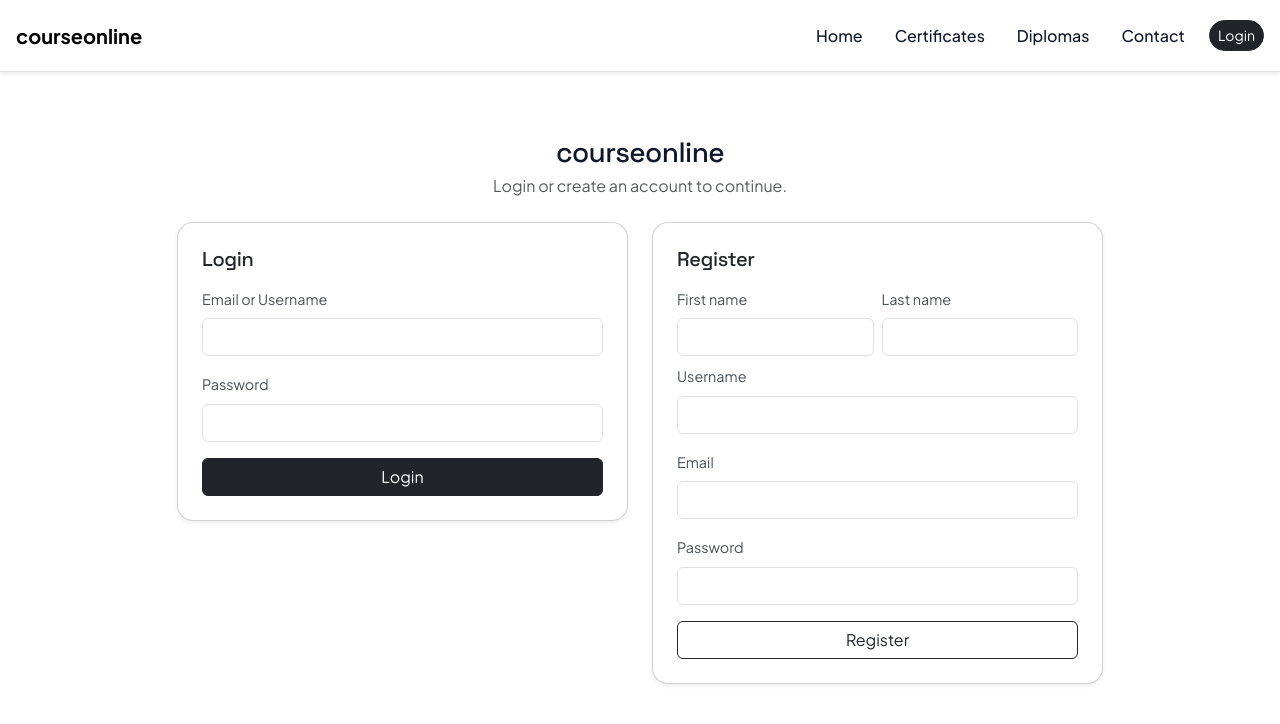
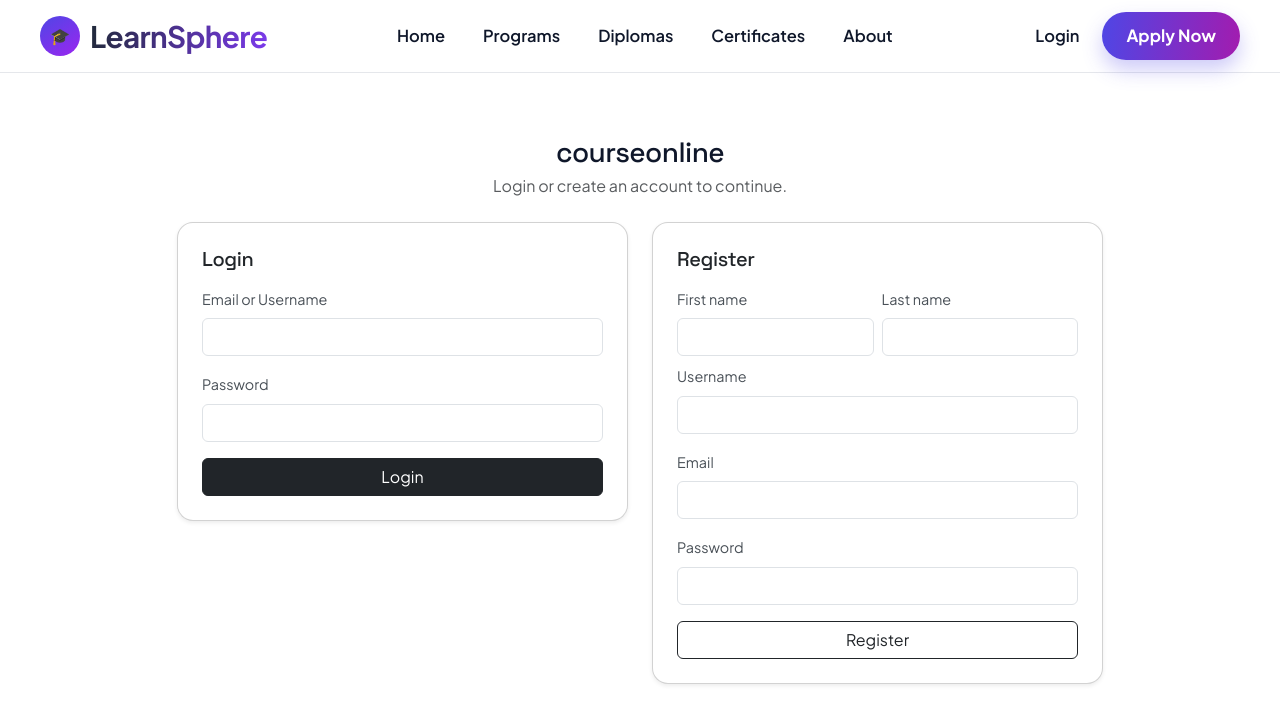
Before and after one commit to idmossab/ecole, an Angular app in the folder frontend/: page /login in a window 1280 px wide. Shown: the top 724 px of the page. Built offline with nearby package versions, Linux system fonts and the light colour scheme.

Commit message:
create header design

```diff
--- a/frontend/src/app/components/navbar/navbar.component.css
+++ b/frontend/src/app/components/navbar/navbar.component.css
@@ -1,27 +1,105 @@
-.navbar {
+.top-header {
   position: fixed;
   top: 0;
   left: 0;
   right: 0;
-  z-index: 1000;
-  border-radius: 0;
-  min-height: 72px;
+  z-index: 1200;
+  background: #ffffff;
+  border-bottom: 1px solid #e5e7eb;
 }
 
-.navbar .btn {
+.header-wrap {
+  width: min(1200px, calc(100% - 26px));
+  margin-inline: auto;
+  min-height: 72px;
+  display: grid;
+  grid-template-columns: auto 1fr auto;
+  align-items: center;
+  gap: 20px;
+}
+
+.brand {
+  display: inline-flex;
+  align-items: center;
+  gap: 10px;
+  cursor: pointer;
+}
+
+.brand-icon {
+  width: 40px;
+  height: 40px;
   border-radius: 999px;
+  background: linear-gradient(145deg, #4f46e5, #9b26f0);
+  display: grid;
+  place-items: center;
+  color: #fff;
+}
+
+.brand-text {
+  font-size: 1.85rem;
+  font-weight: 800;
+  letter-spacing: -0.02em;
+  background: linear-gradient(100deg, #1f2937, #7c3aed);
+  -webkit-background-clip: text;
+  background-clip: text;
+  -webkit-text-fill-color: transparent;
+}
+
+.center-links {
+  display: flex;
+  justify-content: center;
+  align-items: center;
+  flex-wrap: wrap;
+  gap: 18px;
+}
+
+.right-actions {
+  display: flex;
+  align-items: center;
+  justify-content: flex-end;
+  gap: 10px;
 }
 
 .nav-link-btn {
   background: transparent;
   border: none;
   color: #0f172a;
-  font-weight: 500;
-  padding: 6px 8px;
+  font-weight: 600;
+  font-size: 1.03rem;
+  border-radius: 999px;
+  padding: 8px 10px;
+  transition: color 0.2s ease, background 0.2s ease;
 }
 
 .nav-link-btn:hover {
-  color: #111827;
+  color: #4f46e5;
+  background: #f3f4f6;
+}
+
+.login-btn {
+  min-width: 70px;
+}
+
+.small-link {
+  font-size: 0.92rem;
+  padding: 7px 10px;
+}
+
+.apply-btn {
+  background: linear-gradient(95deg, #4f46e5, #a21caf);
+  color: #fff;
+  border: none;
+  border-radius: 999px;
+  padding: 11px 24px;
+  font-size: 1.05rem;
+  font-weight: 700;
+  box-shadow: 0 10px 20px rgba(79, 70, 229, 0.28);
+  transition: transform 0.2s ease, box-shadow 0.2s ease;
+}
+
+.apply-btn:hover {
+  transform: translateY(-1px);
+  box-shadow: 0 14px 24px rgba(79, 70, 229, 0.32);
 }
 
 .notif-wrap {
@@ -29,19 +107,26 @@
 }
 
 .notif-btn {
-  border: 1px solid var(--border);
+  width: 36px;
+  height: 36px;
+  border: 1px solid #d1d5db;
   background: #fff;
-  border-radius: 999px;
-  padding: 6px 10px;
-  font-size: 0.85rem;
+  border-radius: 50%;
+  display: grid;
+  place-items: center;
+  position: relative;
 }
 
 .notif-badge {
-  margin-left: 6px;
-  background: #111827;
+  position: absolute;
+  top: -6px;
+  right: -6px;
+  background: #dc2626;
   color: #fff;
   border-radius: 999px;
-  padding: 1px 7px;
+  padding: 0 6px;
+  line-height: 18px;
+  min-width: 18px;
   font-size: 0.72rem;
 }
 
@@ -53,15 +138,15 @@
   max-height: 360px;
   overflow: auto;
   background: #fff;
-  border: 1px solid var(--border);
+  border: 1px solid #e2e8f0;
   border-radius: 12px;
-  box-shadow: var(--shadow-soft);
+  box-shadow: 0 12px 28px rgba(15, 23, 42, 0.16);
   padding: 8px;
   z-index: 1200;
 }
 
 .notif-empty {
-  color: var(--text-secondary);
+  color: #64748b;
   font-size: 0.88rem;
   padding: 8px;
 }
@@ -89,6 +174,24 @@
 }
 
 .notif-message {
-  color: var(--text-secondary);
+  color: #64748b;
   font-size: 0.8rem;
 }
+
+@media (max-width: 1080px) {
+  .header-wrap {
+    grid-template-columns: 1fr;
+    gap: 10px;
+    padding: 10px 0;
+  }
+
+  .brand,
+  .center-links,
+  .right-actions {
+    justify-content: center;
+  }
+
+  .center-links {
+    gap: 8px;
+  }
+}
--- a/frontend/src/app/components/navbar/navbar.component.html
+++ b/frontend/src/app/components/navbar/navbar.component.html
@@ -1,14 +1,45 @@
-<nav class="navbar navbar-expand-lg bg-white border-bottom shadow-sm px-3">
-  <span class="navbar-brand fw-bold">courseonline</span>
-  <div class="ms-auto d-flex align-items-center gap-3 flex-wrap">
+<nav class="top-header">
+  <div class="header-wrap">
+    <div class="brand" routerLink="/home">
+      <span class="brand-icon">🎓</span>
+      <span class="brand-text">LearnSphere</span>
+    </div>
+
+    <div class="center-links">
       <button class="nav-link-btn" type="button" routerLink="/home">Home</button>
+      <button class="nav-link-btn" type="button" routerLink="/courses">Programs</button>
+      <button class="nav-link-btn" type="button" routerLink="/diplomas">Diplomas</button>
       <button class="nav-link-btn" type="button" routerLink="/certificates">Certificates</button>
-    <button class="nav-link-btn" type="button" routerLink="/diplomas">Diplomas</button>
-    <button class="nav-link-btn" type="button" routerLink="/contact">Contact</button>
+      <button class="nav-link-btn" type="button" routerLink="/contact">About</button>
+    </div>
+
+    <div class="right-actions">
+      <button class="nav-link-btn login-btn" type="button" routerLink="/login" *ngIf="!loggedIn">
+        Login
+      </button>
+      <button class="nav-link-btn login-btn" type="button" (click)="logout()" *ngIf="loggedIn">
+        Logout
+      </button>
+
+      <button class="apply-btn" type="button" routerLink="/register" *ngIf="!isAdmin">
+        Apply Now
+      </button>
+
+      <button class="apply-btn" type="button" routerLink="/dashboard" *ngIf="isAdmin">
+        Dashboard
+      </button>
+
+      <button class="nav-link-btn small-link" type="button" routerLink="/profile" *ngIf="isUser">
+        Profile
+      </button>
+
+      <button class="nav-link-btn small-link" type="button" routerLink="/admin/profile" *ngIf="isAdmin">
+        Profile
+      </button>
 
       <div class="notif-wrap" *ngIf="loggedIn">
         <button class="notif-btn" type="button" (click)="toggleNotifications()">
-        Notifications
+          🔔
           <span class="notif-badge" *ngIf="unreadCount">{{ unreadCount }}</span>
         </button>
         <div class="notif-menu" *ngIf="showNotifications">
@@ -25,50 +56,6 @@
           </button>
         </div>
       </div>
-
-    <button
-      class="btn btn-outline-secondary btn-sm"
-      type="button"
-      routerLink="/dashboard"
-      *ngIf="isAdmin"
-    >
-      Dashboard
-    </button>
-
-    <button
-      class="btn btn-outline-secondary btn-sm"
-      type="button"
-      routerLink="/admin/profile"
-      *ngIf="isAdmin"
-    >
-      Profile
-    </button>
-
-    <button
-      class="btn btn-outline-secondary btn-sm"
-      type="button"
-      routerLink="/profile"
-      *ngIf="isUser"
-    >
-      Profile
-    </button>
-
-    <button
-      class="btn btn-dark btn-sm"
-      type="button"
-      routerLink="/login"
-      *ngIf="!loggedIn"
-    >
-      Login
-    </button>
-
-    <button
-      class="btn btn-outline-secondary btn-sm"
-      type="button"
-      (click)="logout()"
-      *ngIf="loggedIn"
-    >
-      Logout
-    </button>
+    </div>
   </div>
 </nav>
```
Lines whose indentation alone changed are shown as unchanged.
